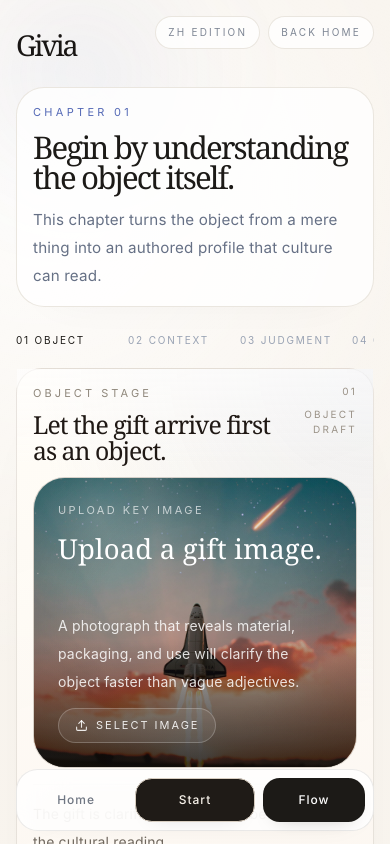
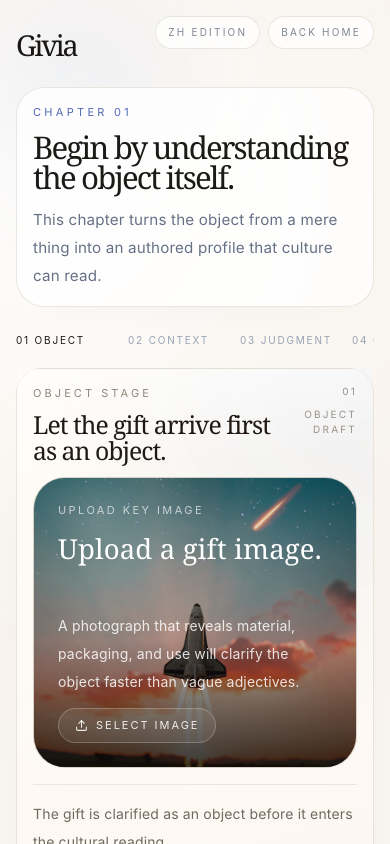
Before and after one commit to zzemy/GIVIA, a Next.js app: page /en/gifting in a window 390 px wide. Shown: the top 844 px of the page. Built offline with nearby package versions, Linux system fonts and the light colour scheme.

Commit message:
refactor: simplify MobileAppShell component and remove unused navigation

```diff
--- a/app/[locale]/gifting/page.tsx
+++ b/app/[locale]/gifting/page.tsx
@@ -172,7 +172,7 @@ export default function GiftingPage() {
       <>
         <div className={`relative min-h-screen overflow-x-hidden overflow-y-auto bg-[#f8f3ec] text-[#1c1a17] lg:hidden ${isZh ? 'font-sans-zh' : ''}`}>
           <div className="pointer-events-none absolute inset-0 bg-[radial-gradient(circle_at_10%_10%,rgba(255,255,255,0.82),transparent_28%),radial-gradient(circle_at_86%_14%,rgba(226,212,216,0.28),transparent_26%),linear-gradient(180deg,rgba(248,243,236,0.84),rgba(250,247,242,0.98))]" />
-          <div className="relative z-10 mx-auto flex min-h-screen w-full max-w-[1520px] flex-col px-4 py-4 pb-24 sm:px-6 sm:py-5">
+          <div className="relative z-10 mx-auto flex min-h-screen w-full max-w-[1520px] flex-col px-4 py-4 pb-8 sm:px-6 sm:py-5">
             <header className="flex items-start justify-between gap-3">
               <div>
                 {brandEyebrow ? <p className="text-[0.72rem] tracking-[0.18em] text-[#7c8490]">{brandEyebrow}</p> : null}
@@ -299,7 +299,7 @@ export default function GiftingPage() {
           }}
         />
 
-        <div className="relative z-10 mx-auto flex min-h-screen w-full max-w-[1520px] flex-col px-4 py-4 pb-24 sm:px-6 sm:py-5">
+        <div className="relative z-10 mx-auto flex min-h-screen w-full max-w-[1520px] flex-col px-4 py-4 pb-8 sm:px-6 sm:py-5">
           <header className="flex items-start justify-between gap-3">
             <div>
               {brandEyebrow ? <p className="text-[0.72rem] tracking-[0.18em] text-[#7c8490]">{brandEyebrow}</p> : null}
--- a/app/[locale]/layout.tsx
+++ b/app/[locale]/layout.tsx
@@ -48,5 +48,5 @@ export default async function LocaleLayout({
     notFound()
   }
 
-  return <MobileAppShell locale={locale}>{children}</MobileAppShell>
+  return <MobileAppShell>{children}</MobileAppShell>
 }
--- a/components/gifting/mobile/mobile-app-shell.tsx
+++ b/components/gifting/mobile/mobile-app-shell.tsx
@@ -1,74 +1,15 @@
 'use client'
 
-import Link from 'next/link'
-import { usePathname } from 'next/navigation'
 import type { ReactNode } from 'react'
-import { cn } from '@/lib/utils'
 
 interface MobileAppShellProps {
-  locale: 'zh' | 'en'
   children: ReactNode
 }
 
-export function MobileAppShell({ locale, children }: MobileAppShellProps) {
-  const pathname = usePathname()
-
-  const homeHref = `/${locale}`
-  const giftingHref = `/${locale}/gifting`
-
-  const navItems = [
-    {
-      href: homeHref,
-      label: locale === 'zh' ? '首页' : 'Home',
-      active: pathname === homeHref,
-    },
-    {
-      href: giftingHref,
-      label: locale === 'zh' ? '流程' : 'Flow',
-      active: pathname === giftingHref,
-    },
-  ]
-
+export function MobileAppShell({ children }: MobileAppShellProps) {
   return (
     <div className="min-h-dvh bg-[#f5f0e8] text-[#181614]">
       <div className="relative min-h-dvh">{children}</div>
-
-      <nav className="pointer-events-none fixed inset-x-0 bottom-0 z-50 lg:hidden">
-        <div className="mx-auto flex max-w-[30rem] items-center px-4 pb-[calc(0.8rem+env(safe-area-inset-bottom))]">
-          <div className="pointer-events-auto relative flex w-full items-stretch gap-2 rounded-[1.35rem] border border-black/8 bg-white/82 px-2 py-2 shadow-[0_12px_28px_-26px_rgba(15,23,42,0.16)] backdrop-blur-xl">
-            {navItems[0] ? (
-              <Link
-                href={navItems[0].href}
-                className={cn(
-                  'flex flex-1 items-center justify-center rounded-[1.05rem] px-3 py-3 text-[12px] font-medium tracking-[0.08em] transition',
-                  navItems[0].active ? 'bg-[#1c1a17] text-white shadow-[0_8px_20px_-16px_rgba(28,26,23,0.5)]' : 'text-[#6f7682]',
-                )}
-              >
-                {navItems[0].label}
-              </Link>
-            ) : null}
-
-            <Link
-              href={giftingHref}
-              className="flex min-w-[6.8rem] flex-[1.1] items-center justify-center rounded-[1.05rem] border border-[#d8cec1] bg-[#1f1b17] px-4 py-3 text-[12px] font-medium tracking-[0.08em] text-[#f7f2ea] shadow-[0_10px_20px_-18px_rgba(15,23,42,0.28)] transition active:scale-[0.98]"
-            >
-              {locale === 'zh' ? '开始' : 'Start'}
-            </Link>
-
-            {navItems[1] ? (
-              <Link
-                href={navItems[1].href}
-                className={cn(
-                  'flex flex-1 items-center justify-center rounded-[1.05rem] px-3 py-3 text-[12px] font-medium tracking-[0.08em] transition',
-                  navItems[1].active ? 'bg-[#1c1a17] text-white shadow-[0_8px_20px_-16px_rgba(28,26,23,0.5)]' : 'text-[#6f7682]',
-                )}
-              >
-                {navItems[1].label}
-              </Link>
-            ) : null}
-          </div>
-        </div>
-      </nav>
     </div>
   )
 }
```
Also changed, not shown: app/[locale]/page.tsx (+50 -54 lines).
